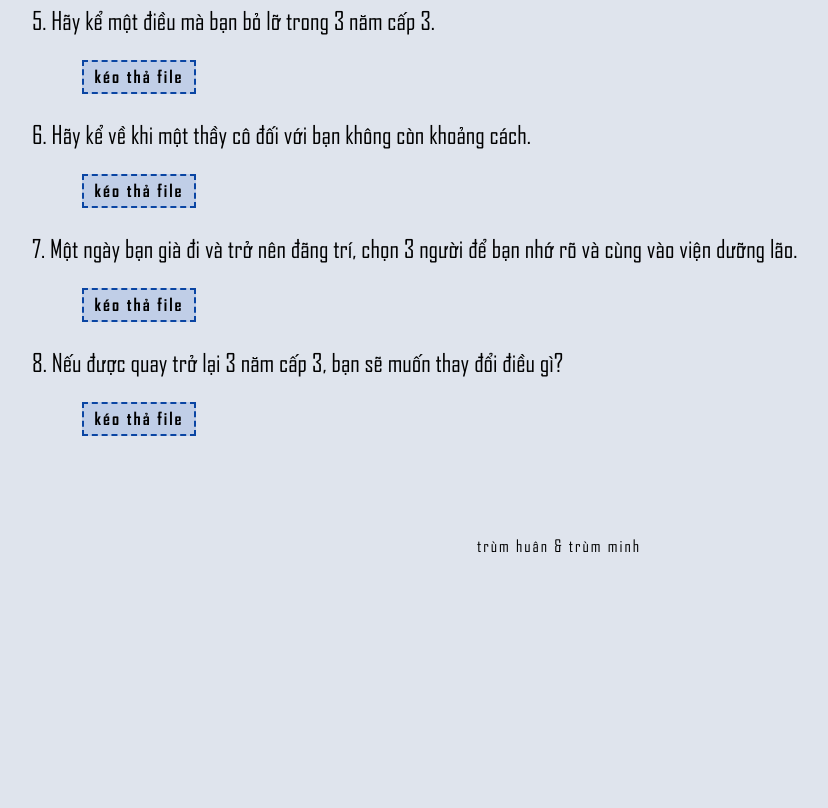
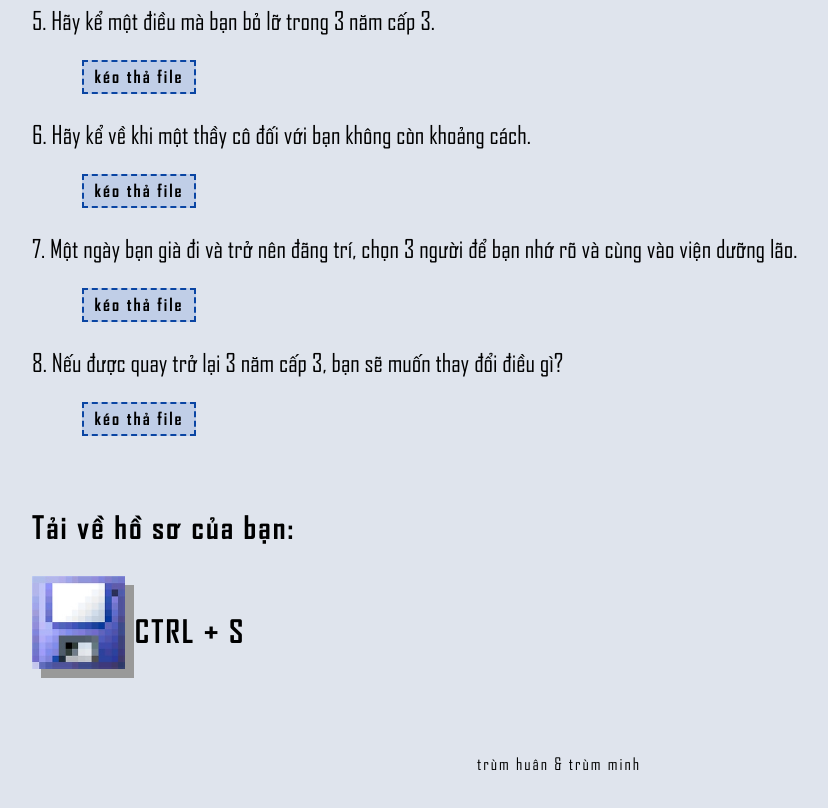
Before and after one commit to dnhuan/xet-tuyen-1720, a plain HTML site: page index.html in a window 1280 px wide. Shown: the part 1082-1890 px from the top of the page, without its empty margins (81-909 px from the left). Before the commit the page ends 1674 px from the top, so only its background shows below. Drawn offline with Linux system fonts and the light colour scheme.

Commit message:
add save

```diff
--- a/index.css
+++ b/index.css
@@ -34,7 +34,7 @@ body {
   display: block;
   margin: 0 auto;
   width: 13%;
-  height: 13%;
+  height: auto;
 }
 
 .body-container {
@@ -85,8 +85,38 @@ body {
   float: left;
 }
 
+.ctrls {
+  margin-left: 35px;
+  margin-top: 70px;
+}
+
+.ctrls .download {
+  font-family: 'SVNB';
+  font-size: 1.5em;
+}
+
+.ctrls .save {
+  float: left;
+
+  width: 8%;
+  height: auto;
+  box-shadow: 9px 9px #999;
+}
+
+.ctrls .save:active {
+  box-shadow: 5px 5px #666;
+  transform: translateY(4px);
+}
+
+.ctrls .shortcut {
+  font-family: 'SVNB';
+  font-size: 1.5em;
+  float: left;
+  margin-left: 10px;
+}
+
 .footer {
-  margin-top: 100px;
+  margin-top: 150px;
   bottom: 0;
   width: 100%;
   height: 50px;
--- a/index.html
+++ b/index.html
@@ -101,6 +101,12 @@
                 </div>
             </div>
         </div>
+        <div class="ctrls">
+            <p class="download">Tải về hồ sơ của bạn:</p>
+            <a href="1720.pdf" download="1720.pdf"><img class="save" src="save.jpg"></a>
+            <p class="shortcut">CTRL + S</p>
+            <br>
+        </div>
     </div>
     <div class="footer">
         <p>trùm huân & trùm minh</p>
```
Also changed, not shown: save.jpg (added), 1 other file.
